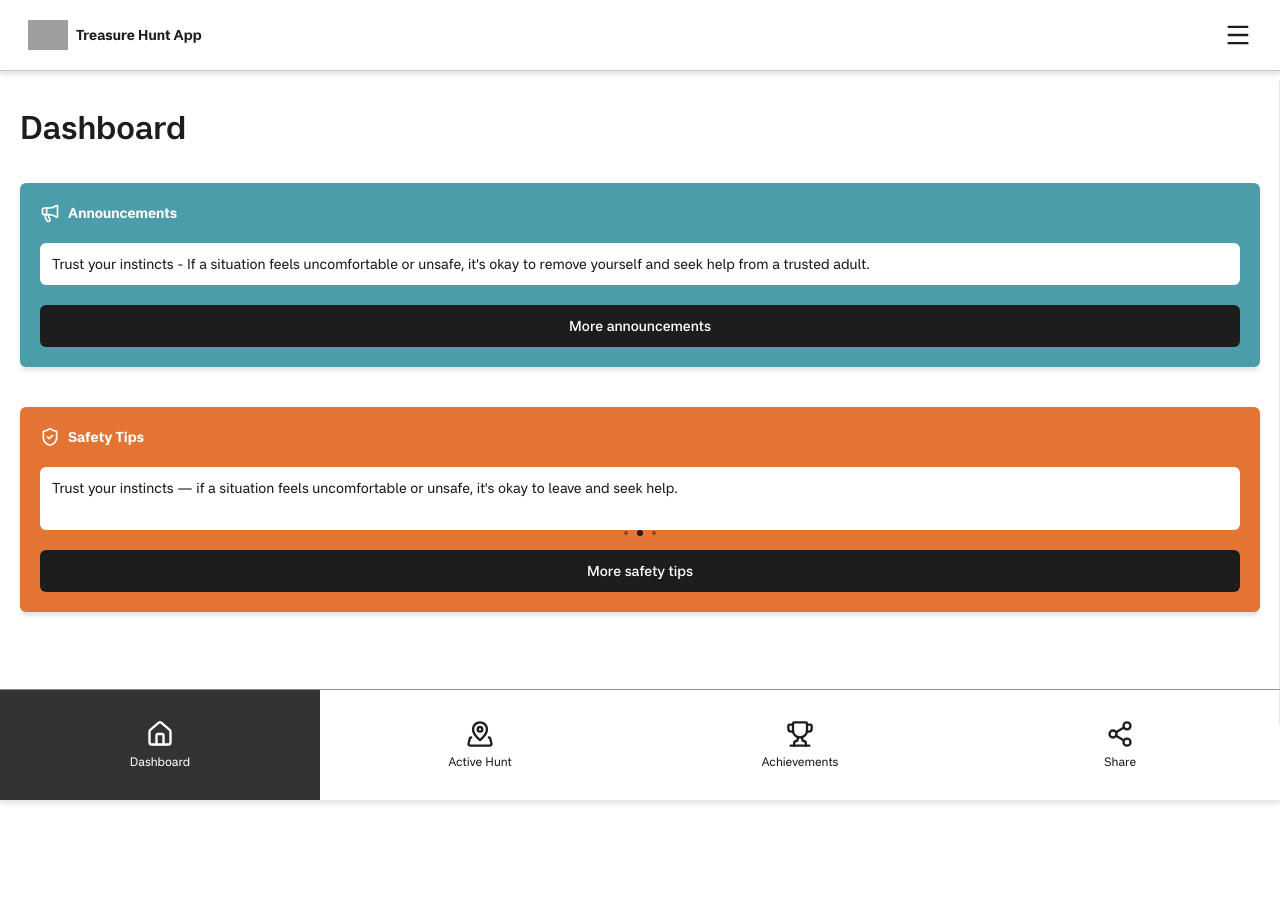
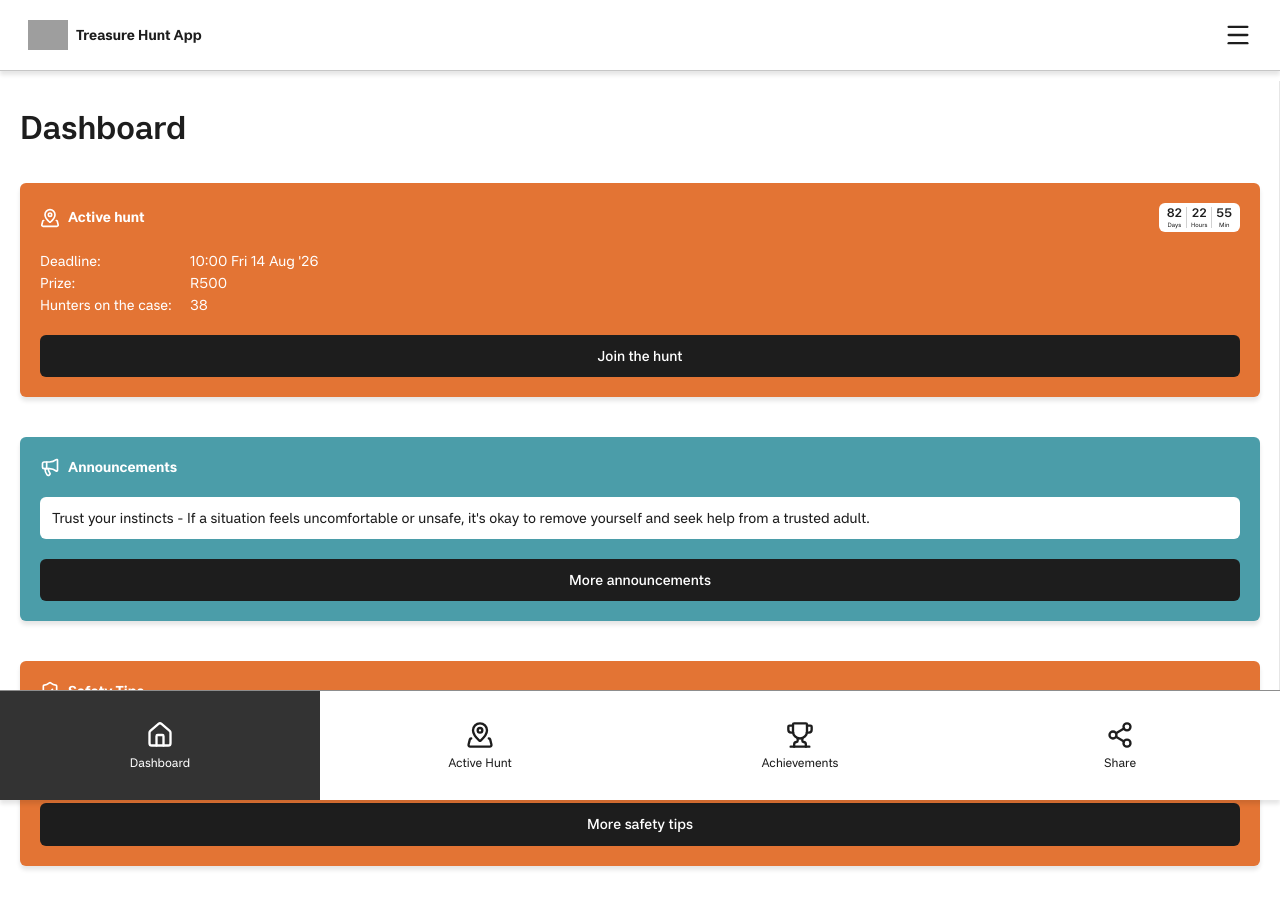
Before and after one commit to The-Wright-Designs/treasure-hunt-app, a Next.js app: page /dashboard in a window 1280 px wide. Shown: the top 908 px of the page. Before the commit the page ends 800 px from the top, so only its background shows below. Built offline with nearby package versions, Linux system fonts and the light colour scheme; grey boxes are pictures that could not be loaded.

Commit message:
feat: add active hunt card & countdown timer

```diff
--- a/_components/navigation/footer-component.tsx
+++ b/_components/navigation/footer-component.tsx
@@ -16,7 +16,7 @@ const navItems = [
 
 export default function FooterComponent() {
   return (
-    <footer className="fixed bottom-0 flex w-full border-t border-black/50 shadow-[0px_4px_4px_0px_rgba(0,0,0,0.1)]">
+    <footer className="sticky z-50 bg-white bottom-0 flex w-full border-t border-black/50 shadow-[0px_4px_4px_0px_rgba(0,0,0,0.1)]">
       {navItems.map(({ href, label, icon: Icon, active }) => (
         <Link
           key={href}
--- a/_components/navigation/header/header-menu.tsx
+++ b/_components/navigation/header/header-menu.tsx
@@ -35,7 +35,7 @@ export default function HeaderMenu({
     <div className={classNames(cssClasses)}>
       <div
         className={classNames(
-          "fixed top-[81px] right-0 bottom-[75px] z-40 max-w-[200px] transform bg-white/95 border-l border-black/25 transition-transform duration-300 ease-in-out",
+          "fixed top-[81px] right-0 bottom-[110px] z-40 max-w-[200px] transform bg-white/95 border-l border-black/25 transition-transform duration-300 ease-in-out",
           {
             "translate-x-full": !isOpen,
           },
--- /dev/null
+++ b/_components/ui/cards/hunt-card.tsx
@@ -0,0 +1,64 @@
+import classNames from "classnames";
+import { MapPinned } from "lucide-react";
+import ButtonLink from "@/_components/ui/buttons/button-link";
+import CountdownTimer from "@/_components/ui/countdown-timer";
+
+interface HuntCardProps {
+  heading: string;
+  buttonLink?: string;
+  buttonText: string;
+  cssClasses?: string;
+  deadline: string;
+  deadlineLabel: string;
+  prizeAmount: number;
+  activeHunters: number;
+}
+
+const HuntCard = ({
+  heading,
+  buttonLink = "#",
+  buttonText,
+  cssClasses,
+  deadline,
+  deadlineLabel,
+  prizeAmount,
+  activeHunters,
+}: HuntCardProps) => {
+  return (
+    <div
+      className={classNames(
+        "bg-orange rounded-[6px] shadow-[0px_4px_4px_0px_rgba(0,0,0,0.1)] flex flex-col gap-5 p-5 overflow-hidden",
+        cssClasses
+      )}
+    >
+      <div className="flex items-center justify-between">
+        <div className="flex gap-2 items-center">
+          <MapPinned size={20} color="white" />
+          <h3 className="text-white">{heading}</h3>
+        </div>
+        <CountdownTimer deadline={deadline} />
+      </div>
+
+      <div className="flex flex-col gap-1">
+        <div className="flex gap-[10px]">
+          <p className="text-white w-[140px] shrink-0">Deadline:</p>
+          <p className="text-white flex-1">{deadlineLabel}</p>
+        </div>
+        <div className="flex gap-[10px]">
+          <p className="text-white w-[140px] shrink-0">Prize:</p>
+          <p className="text-white flex-1">R{prizeAmount}</p>
+        </div>
+        <div className="flex gap-[10px]">
+          <p className="text-white w-[140px] shrink-0">Hunters on the case:</p>
+          <p className="text-white flex-1">{activeHunters}</p>
+        </div>
+      </div>
+
+      <ButtonLink href={buttonLink} cssClasses="w-full">
+        {buttonText}
+      </ButtonLink>
+    </div>
+  );
+};
+
+export default HuntCard;
--- a/_components/ui/cards/info-card.tsx
+++ b/_components/ui/cards/info-card.tsx
@@ -1,12 +1,12 @@
 import classNames from "classnames";
-import { MapPinned, ShieldCheck, Megaphone } from "lucide-react";
+import { ShieldCheck, Megaphone } from "lucide-react";
 import ButtonLink from "@/_components/ui/buttons/button-link";
 import CardSlider from "@/_components/ui/cards/card-slider";
 
 interface InfoCardProps {
   backgroundColor?: "orange" | "teal";
   heading: string;
-  icon: "map-pinned" | "shield-check" | "megaphone";
+  icon: "shield-check" | "megaphone";
   buttonLink?: string;
   buttonText: string;
   buttonColor?: "teal" | "orange" | "grey" | "black";
@@ -16,7 +16,6 @@ interface InfoCardProps {
 }
 
 const iconMap = {
-  "map-pinned": MapPinned,
   "shield-check": ShieldCheck,
   megaphone: Megaphone,
 };
--- /dev/null
+++ b/_components/ui/countdown-timer.tsx
@@ -0,0 +1,66 @@
+"use client";
+
+import { useState, useEffect } from "react";
+import classNames from "classnames";
+
+interface CountdownTimerProps {
+  deadline: string;
+  cssClasses?: string;
+}
+
+interface TimeRemaining {
+  days: number;
+  hours: number;
+  minutes: number;
+}
+
+function getTimeRemaining(deadline: string): TimeRemaining {
+  const diffMs = new Date(deadline).getTime() - Date.now();
+
+  if (diffMs <= 0) return { days: 0, hours: 0, minutes: 0 };
+
+  const totalMinutes = Math.floor(diffMs / 1000 / 60);
+  const days = Math.floor(totalMinutes / 60 / 24);
+  const hours = Math.floor((totalMinutes % (60 * 24)) / 60);
+  const minutes = totalMinutes % 60;
+
+  return { days, hours, minutes };
+}
+
+export default function CountdownTimer({ deadline, cssClasses }: CountdownTimerProps) {
+  const [time, setTime] = useState<TimeRemaining>({ days: 0, hours: 0, minutes: 0 });
+
+  useEffect(() => {
+    setTime(getTimeRemaining(deadline));
+    const interval = setInterval(() => setTime(getTimeRemaining(deadline)), 60000);
+    return () => clearInterval(interval);
+  }, [deadline]);
+
+  return (
+    <div
+      className={classNames(
+        "bg-white rounded-[6px] flex items-center justify-center gap-1 px-2 py-1",
+        cssClasses
+      )}
+    >
+      <div className="flex flex-col items-center gap-[3px]">
+        <p className="text-[12px] font-semibold leading-none">{time.days}</p>
+        <p className="text-[6px] leading-none">Days</p>
+      </div>
+
+      <div className="w-px self-stretch bg-black opacity-20" />
+
+      <div className="flex flex-col items-center gap-[3px]">
+        <p className="text-[12px] font-semibold leading-none">{time.hours}</p>
+        <p className="text-[6px] leading-none">Hours</p>
+      </div>
+
+      <div className="w-px self-stretch bg-black opacity-20" />
+
+      <div className="flex flex-col items-center gap-[3px]">
+        <p className="text-[12px] font-semibold leading-none">{time.minutes}</p>
+        <p className="text-[6px] leading-none">Min</p>
+      </div>
+    </div>
+  );
+}
--- a/_data/general-data.json
+++ b/_data/general-data.json
@@ -4,5 +4,10 @@
     "Always let a trusted adult know where you're going and who you'll be with before heading out.",
     "Trust your instincts — if a situation feels uncomfortable or unsafe, it's okay to leave and seek help.",
     "Keep your phone charged and have emergency contacts saved so you can reach help quickly if needed."
-  ]
+  ],
+  "activeHunt": {
+    "deadline": "2026-08-14T10:00:00+02:00",
+    "prizeAmount": 500,
+    "activeHunters": 38
+  }
 }
--- /dev/null
+++ b/_lib/utils/format-deadline.ts
@@ -0,0 +1,16 @@
+export function formatDeadlineLabel(isoString: string): string {
+  const fmt = new Intl.DateTimeFormat("en-ZA", {
+    timeZone: "Africa/Johannesburg",
+    hour: "2-digit",
+    minute: "2-digit",
+    weekday: "short",
+    day: "numeric",
+    month: "short",
+    year: "numeric",
+    hour12: false,
+  }).formatToParts(new Date(isoString));
+
+  const get = (type: string) => fmt.find((p) => p.type === type)?.value ?? "";
+
+  return `${get("hour")}:${get("minute")} ${get("weekday")} ${get("day")} ${get("month")} '${get("year").slice(2)}`;
+}
--- a/_styles/globals.css
+++ b/_styles/globals.css
@@ -124,7 +124,7 @@ html {
   --swiper-pagination-bullet-inactive-opacity: 0.5;
   --swiper-pagination-bullet-size: 6px;
   --swiper-pagination-bullet-horizontal-gap: 4px;
-  --swiper-pagination-bottom: "1px",
+  --swiper-pagination-bottom: "-10px",
 }
 
 .swiper-pagination-v {
--- a/app/(dashboard)/dashboard/page.tsx
+++ b/app/(dashboard)/dashboard/page.tsx
@@ -1,11 +1,26 @@
 import InfoCard from "@/_components/ui/cards/info-card";
+import HuntCard from "@/_components/ui/cards/hunt-card";
 import generalData from "@/_data/general-data.json";
+import { formatDeadlineLabel } from "@/_lib/utils/format-deadline";
+
+const { activeHunt } = generalData;
+const { deadline: deadlineIso, prizeAmount, activeHunters } = activeHunt;
+const deadlineDisplay = formatDeadlineLabel(deadlineIso);
 
 const Dashboard = () => {
   return (
     <div className="flex flex-col gap-10 px-5 py-10">
       <h2>Dashboard</h2>
       <main className="flex flex-col gap-10">
+        <HuntCard
+          heading="Active hunt"
+          buttonLink="#"
+          buttonText="Join the hunt"
+          deadline={deadlineIso}
+          deadlineLabel={deadlineDisplay}
+          prizeAmount={prizeAmount}
+          activeHunters={activeHunters}
+        />
         <InfoCard
           heading="Announcements"
           icon="megaphone"
```
